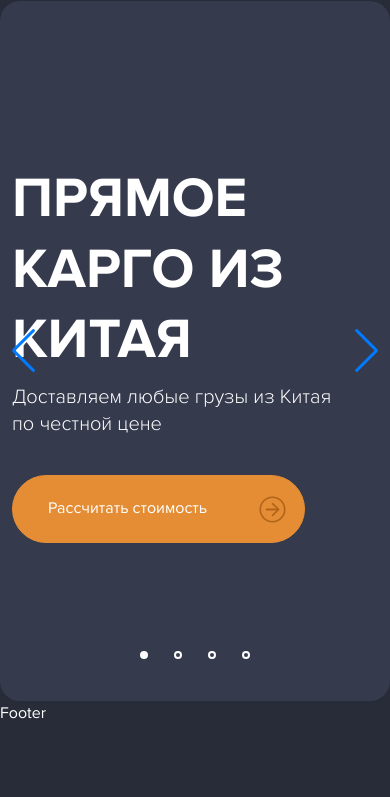
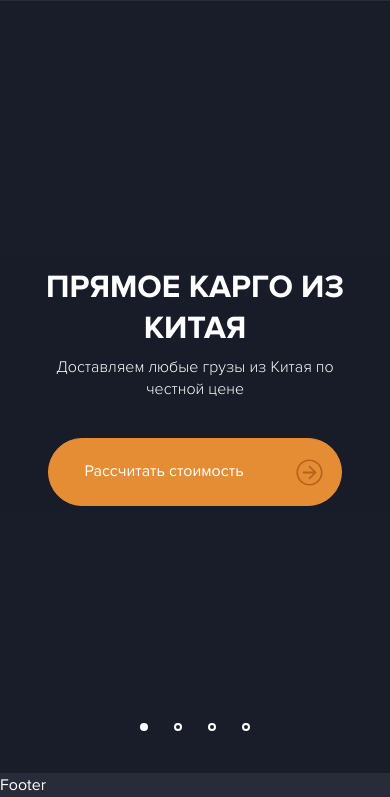
Before and after one commit to sKirillDev/build-MasterTao, a plain HTML site: page index.html in a window 390 px wide. Shown: the part 71-868 px from the top of the page. Before the commit the page ends 844 px from the top, so only its background shows below. Drawn offline with Linux system fonts and the light colour scheme.

Commit message:
added banner and adapted for mobile

```diff
--- a/assets/js/custom.js
+++ b/assets/js/custom.js
@@ -18,4 +18,14 @@ const swiperBanner = new Swiper('.swiper-banner', {
     nextEl: '.swiper-button-next',
     prevEl: '.swiper-button-prev',
   },
+
+  // Responsive breakpoints
+  breakpoints: {
+    992: {
+      navigation: {
+        nextEl: '.swiper-button-next',
+        prevEl: '.swiper-button-prev',
+      }
+    },
+  }
 });
--- a/index.html
+++ b/index.html
@@ -72,21 +72,21 @@
                 </div>
                 <div class="swiper-slide" style="background-image: url(./assets/img/banner-2.png);">
                     <div class="container">
-                        <h2 class="banner-title">Прямое КАРГО из Китая</h2>
+                        <h2 class="banner-title">Аренда склада</h2>
                         <h5 class="banner-description">Доставляем любые грузы из Китая по честной цене</h5>
                         <a href="#" class="btn btn-primary btn-lg">Рассчитать стоимость <img src="./assets/img/icon-arrow-left.svg" alt="arrow"></a>
                     </div>
                 </div>
                 <div class="swiper-slide" style="background-image: url(./assets/img/banner-3.png);">
                     <div class="container">
-                        <h2 class="banner-title">Прямое КАРГО из Китая</h2>
-                        <h5 class="banner-description">Доставляем любые грузы из Китая по честной цене</h5>
+                        <h2 class="banner-title">Выкуп товара с ТаоБао, 1688</h2>
+                        <h5 class="banner-description">Выкуп и доставка товаров с китайских торговых площадок. </h5>
                         <a href="#" class="btn btn-primary btn-lg">Рассчитать стоимость <img src="./assets/img/icon-arrow-left.svg" alt="arrow"></a>
                     </div>
                 </div>
                 <div class="swiper-slide" style="background-image: url(./assets/img/banner-4.png);">
                     <div class="container">
-                        <h2 class="banner-title">Прямое КАРГО из Китая</h2>
+                        <h2 class="banner-title">Экспресс авто доставка</h2>
                         <h5 class="banner-description">Доставляем любые грузы из Китая по честной цене</h5>
                         <a href="#" class="btn btn-primary btn-lg">Рассчитать стоимость <img src="./assets/img/icon-arrow-left.svg" alt="arrow"></a>
                     </div>
@@ -94,8 +94,11 @@
             </div>
 
             <div class="swiper-pagination"></div>
-            <div class="swiper-button-prev"></div>
-            <div class="swiper-button-next"></div>
+
+            <div class="swiper-button-arows">
+                <div class="swiper-button-prev"></div>
+                <div class="swiper-button-next"></div>
+            </div>
         </div>
 
     </main>
--- a/style.css
+++ b/style.css
@@ -92,7 +92,6 @@ Use it to make something cool, have fun, and share what you've learned with othe
   background-size: cover;
   background-repeat: no-repeat;
   background-position: center;
-  border-radius: 20px;
 }
 .swiper-banner .swiper-slide .container {
   padding-top: 163px;
@@ -117,13 +116,36 @@ Use it to make something cool, have fun, and share what you've learned with othe
 .swiper-banner .swiper-pagination-bullets.swiper-pagination-horizontal {
   top: calc(100% - 59px);
 }
+.swiper-banner .swiper-button-prev,
+.swiper-banner .swiper-button-next {
+  color: #fff;
+  position: static;
+}
+.swiper-banner .swiper-button-prev:hover,
+.swiper-banner .swiper-button-next:hover {
+  color: #89C249;
+}
+.swiper-banner .swiper-button-arows {
+  --padding: 36px;
+  position: absolute;
+  height: 42px;
+  width: 100%;
+  max-width: calc(1522 + var(--padding) * 2);
+  padding: 0 var(--padding);
+  left: 50%;
+  top: 50%;
+  transform: translate(-50%, -50%);
+  z-index: 1;
+  display: flex;
+  justify-content: space-between;
+}
 
 .banner-title {
   font-weight: 700;
   font-size: 56px;
   line-height: 1.26;
   text-transform: uppercase;
-  max-width: 515px;
+  max-width: 470px;
   margin-bottom: 8px;
 }
 
@@ -135,12 +157,22 @@ Use it to make something cool, have fun, and share what you've learned with othe
   margin-bottom: 37px;
 }
 
-@media screen and (max-width: 1199px) {
+@media (min-width: 992px) {
+  .swiper-banner .swiper-slide {
+    border-radius: 20px;
+  }
+}
+@media screen and (max-width: 1399.99px) {
   .navbar-nav {
     max-width: 540px;
   }
 }
-@media screen and (max-width: 1024px) {
+@media screen and (max-width: 1199.99px) {
+  .navbar-nav {
+    max-width: 540px;
+  }
+}
+@media screen and (max-width: 991.99px) {
   .logo {
     max-width: 126px;
   }
@@ -167,6 +199,35 @@ Use it to make something cool, have fun, and share what you've learned with othe
   .nav-link {
     font-size: 24px;
     line-height: 222%;
+  }
+  .swiper-banner .swiper-slide {
+    display: flex;
+    align-items: center;
+    text-align: center;
+    min-height: calc(100vh - 72px);
+  }
+  .swiper-banner .swiper-slide:before {
+    content: "";
+    position: absolute;
+    background-color: rgba(4, 9, 17, 0.6);
+    inset: 0;
+    z-index: -1;
+  }
+  .swiper-banner .swiper-slide .container {
+    padding: 0 20px;
+    display: flex;
+    flex-direction: column;
+    align-items: center;
+  }
+  .swiper-banner .swiper-slide .banner-title {
+    font-size: 32px;
+  }
+  .swiper-banner .swiper-slide .banner-description {
+    font-size: 16px;
+  }
+  .swiper-button-prev:after,
+  .swiper-button-next:after {
+    display: none;
   }
 }
 html {
```
Also changed, not shown: style.min.css, 1 other file.
